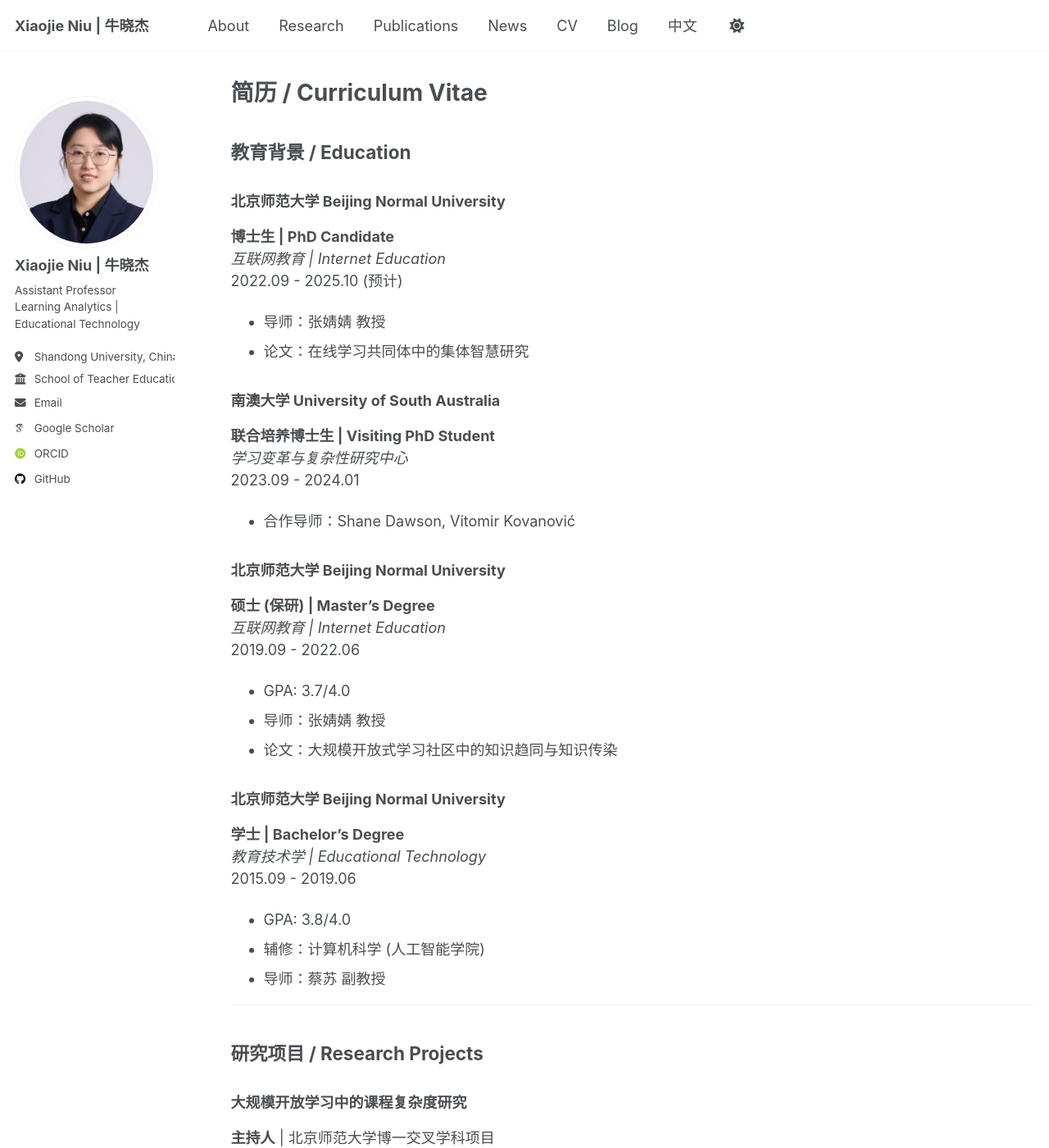
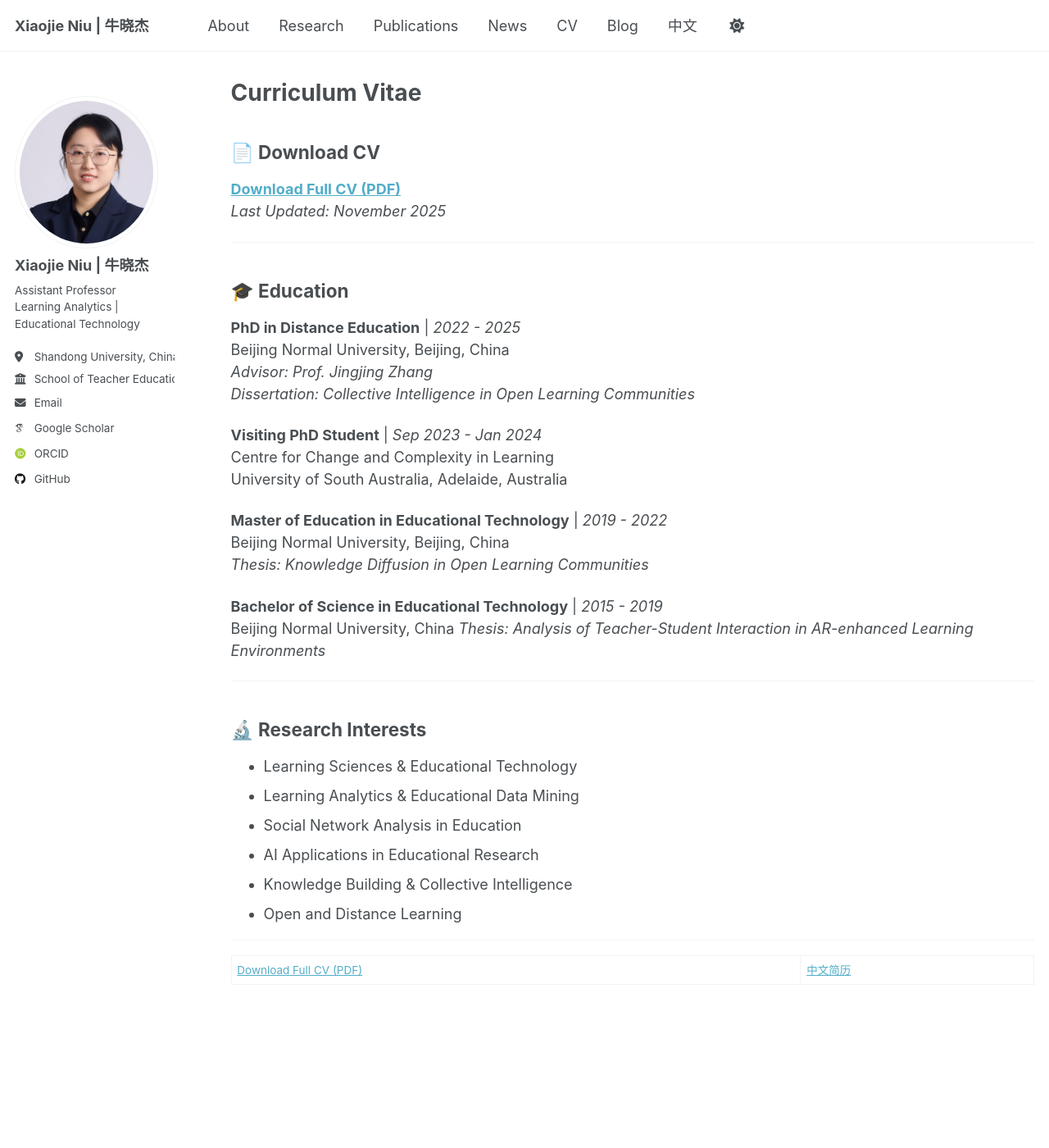
Before and after one commit to Xiaojie-Niu/xiaojie.github.io, a Jekyll site: the page built from _pages/cv.md, in a window 1280 px wide and 1400 px high. Shown: the whole window at 82% size. Built offline with Jekyll 4.4.1, drawn with Linux system fonts in a browser that asks for light colours; some web fonts are replaced; a script that is not in the unit is left out; some of the changed text lies outside the part shown.

Commit message:
Update cv.md

```diff
--- a/_pages/cv.md
+++ b/_pages/cv.md
@@ -9,152 +9,43 @@ redirect_from:
 
 {% include base_path %}
 
-## 教育背景 / Education
+## 📄 Download CV
 
-### 北京师范大学 Beijing Normal University
-**博士生 | PhD Candidate**
-*互联网教育 | Internet Education*
-2022.09 - 2025.10 (预计)
-- 导师：张婧婧 教授
-- 论文：在线学习共同体中的集体智慧研究
-
-### 南澳大学 University of South Australia
-**联合培养博士生 | Visiting PhD Student**
-*学习变革与复杂性研究中心*
-2023.09 - 2024.01
-- 合作导师：Shane Dawson, Vitomir Kovanović
-
-### 北京师范大学 Beijing Normal University
-**硕士 (保研) | Master's Degree**
-*互联网教育 | Internet Education*
-2019.09 - 2022.06
-- GPA: 3.7/4.0
-- 导师：张婧婧 教授
-- 论文：大规模开放式学习社区中的知识趋同与知识传染
-
-### 北京师范大学 Beijing Normal University
-**学士 | Bachelor's Degree**
-*教育技术学 | Educational Technology*
-2015.09 - 2019.06
-- GPA: 3.8/4.0
-- 辅修：计算机科学 (人工智能学院)
-- 导师：蔡苏 副教授
+[**Download Full CV (PDF)**]({{ site.baseurl }}/files/Xiaojie_Niu_CV.pdf)
+*Last Updated: November 2025*
 
 ---
 
-## 研究项目 / Research Projects
+## 🎓 Education
 
-### 大规模开放学习中的课程复杂度研究
-**主持人** | 北京师范大学博一交叉学科项目
-2022.09 - 2024.04 | 经费：10,000元
+**PhD in Distance Education** | *2022 - 2025*
+Beijing Normal University, Beijing, China
+*Advisor: Prof. Jingjing Zhang*
+*Dissertation: Collective Intelligence in Open Learning Communities*
 
-### 基于超视频技术的在线学习平台设计
-**主持人** | 北京师范大学教育学部科研基金
-2019.09 - 2021.06 | 经费：3,000元
+**Visiting PhD Student** | *Sep 2023 - Jan 2024*
+Centre for Change and Complexity in Learning
+University of South Australia, Adelaide, Australia
 
-### 交互式AR程序对学生探究能力的影响研究
-**主持人** | 国家级大学生创新创业项目
-2017.09 - 2018.09 | 经费：20,000元
+**Master of Education in Educational Technology** | *2019 - 2022*
+Beijing Normal University, Beijing, China
+*Thesis: Knowledge Diffusion in Open Learning Communities*
 
-### 在线教育中的集体注意力研究
-**核心参与人** | 国家自然科学基金 [项目号61907004]
-2020.09 - 2022.12
+**Bachelor of Science in Educational Technology** | *2015 - 2019*
+Beijing Normal University, China
+*Thesis: Analysis of Teacher-Student Interaction in AR-enhanced Learning Environments*
 
 ---
 
-## 荣誉与奖励 / Honors & Awards
+## 🔬 Research Interests
 
-| 时间 | 荣誉 |
-|------|------|
-| 2024.10 | 国家奖学金 (博士) - 中华人民共和国教育部 |
-| 2025.01 | 北京师范大学学术创新一等奖 (前7%) |
-| 2024.04 | 圣塔菲研究所博士生工作坊全额奖学金 (全球10人，亚洲唯一) |
-| 2023.12 | 北京师范大学博士研究生一等奖学金 |
-| 2023.09 | 国家公派留学奖学金 - 中国留学基金委 |
-| 2021.05 | Student Travel Award - IEEE TCLT |
-| 2020.12, 2021.12 | 北京师范大学研究生学术一等奖学金 (连续两年) |
-| 2019.06 | 北京师范大学优秀毕业生 |
-| 2018.11 | 首届大学生教育创新博览会银奖 |
-| 2018.10 | 国家奖学金 (本科) - 中华人民共和国教育部 |
-| 2018.04 | 美国大学生数学建模竞赛H奖 |
+- Learning Sciences & Educational Technology
+- Learning Analytics & Educational Data Mining
+- Social Network Analysis in Education
+- AI Applications in Educational Research
+- Knowledge Building & Collective Intelligence
+- Open and Distance Learning
 
 ---
 
-## 学术活动 / Academic Activities
-
-### 国际会议 / International Conferences
-
-**2025.07** - ICLS 2025, 赫尔辛基, 芬兰
-*学术汇报：Online Learning Strategy Transition in Blended Courses*
-
-**2024.07** - 圣塔菲研究所计算社会科学博士生工作坊, 美国
-*(2024年全球入围10人，亚洲唯一入围者)*
-
-**2024.03** - LAK24 (第十四届国际学习分析与知识大会), 日本
-*Workshop汇报：Knowledge Diffusion and Convergence in Complex System*
-
-**2023.11** - Education Futures HDR Forum, 澳大利亚
-*学术汇报：Knowledge Diffusion and Convergence as Social Contagion*
-
-**2023.09** - BEHAVE Summer School 2023, 意大利布雷西亚大学
-*(国际候选者17/80入选)*
-
-**2018.12** - ICCE 2018 (第26届国际计算机教育大会), 菲律宾马尼拉
-
-### 国内会议 / Domestic Conferences
-
-**2024.11** - 第十届全国教育实证研究论坛, 上海
-*学术汇报：如何有效设计在线学习共同体？*
-
-**2023.09** - 青年学者沙龙, 北京师范大学昌平校园
-
-**2023.08** - 中国教育学会学习科学研究分会杰出青年训练营 (首届), 北京大学
-
----
-
-## 学术服务 / Academic Service
-
-**审稿人 / Reviewer:**
-- Systems Research and Behavioral Science (SSCI) - 2023.12
-- International Society of the Learning Sciences (ISLS) 2024
-- Learning Analytics & Knowledge Conference (LAK) 2026
-
-**学术会员 / Membership:**
-- IEEE TCLT (IEEE学习技术社区会员) - From 2021.09
-- Society for Learning Analytics Research (SoLAR) - From 2023.12
-
----
-
-## 技能 / Skills
-
-**编程语言:**
-- Python (熟练)
-- R (熟练)
-- MySQL
-- C# (Unity 3D)
-
-**统计分析方法:**
-- 社会网络分析 (SNA)
-- 认知网络分析 (ENA)
-- 序列分析
-- 相关分析
-- 复杂网络分析
-- 多主体建模 (Agent-Based Modeling)
-- 时间序列分析
-
-**项目经验:**
-- 单缝衍射AR程序 (Unity 3D + Vuforia)
-- Python网络数据爬虫
-- 基于CNN的人脸识别
-- 自动问卷统计分析报告生成
-
----
-
-## 语言能力 / Languages
-
-- **中文 / Chinese:** 母语 / Native
-- **英语 / English:** 流利 / Fluent (学术英语)
-
----
-
-[下载完整简历PDF / Download Full CV (PDF)](/files/CV_XiaojieNiu.pdf)
+[Download Full CV (PDF)]({{ site.baseurl }}/files/Xiaojie_Niu_CV.pdf) | [中文简历]({{ site.baseurl }}/zh/cv/)
```
Also changed, not shown: other parts of _pages/cv.md (+1 -1 lines).
